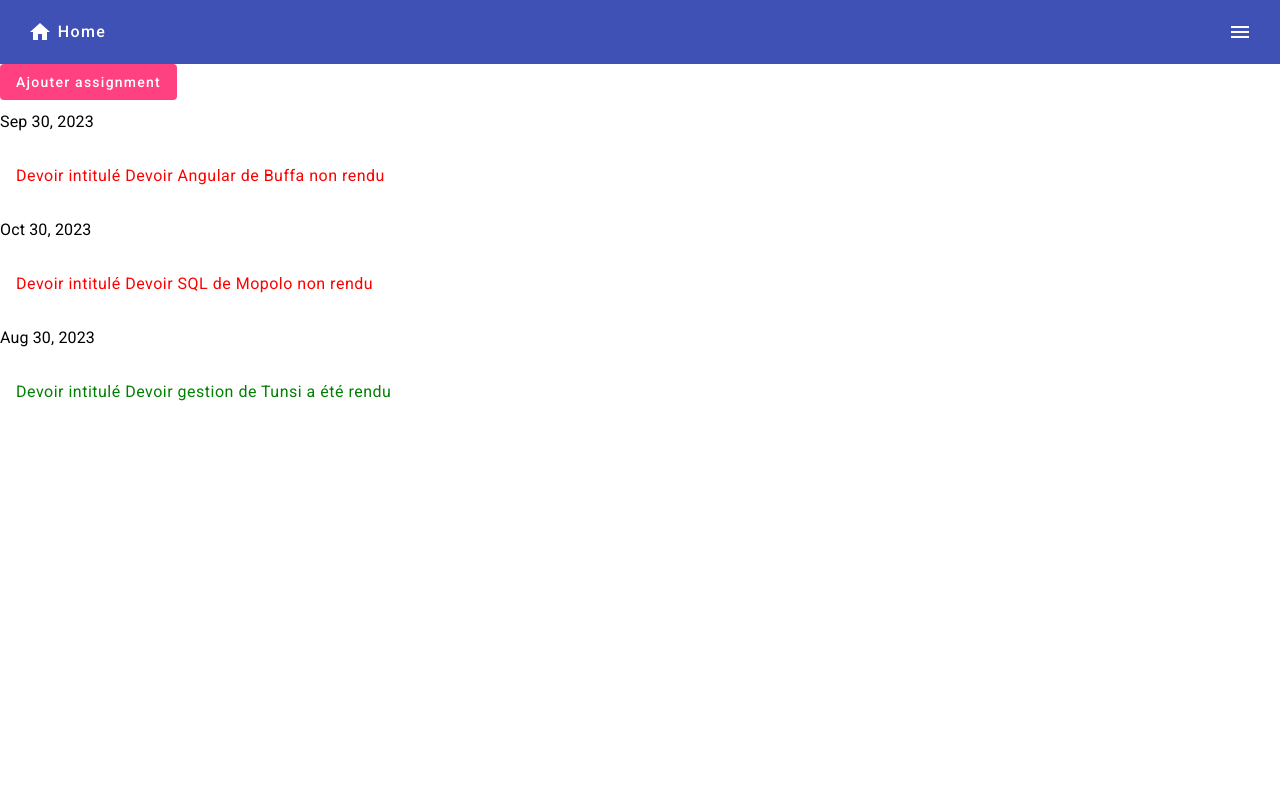
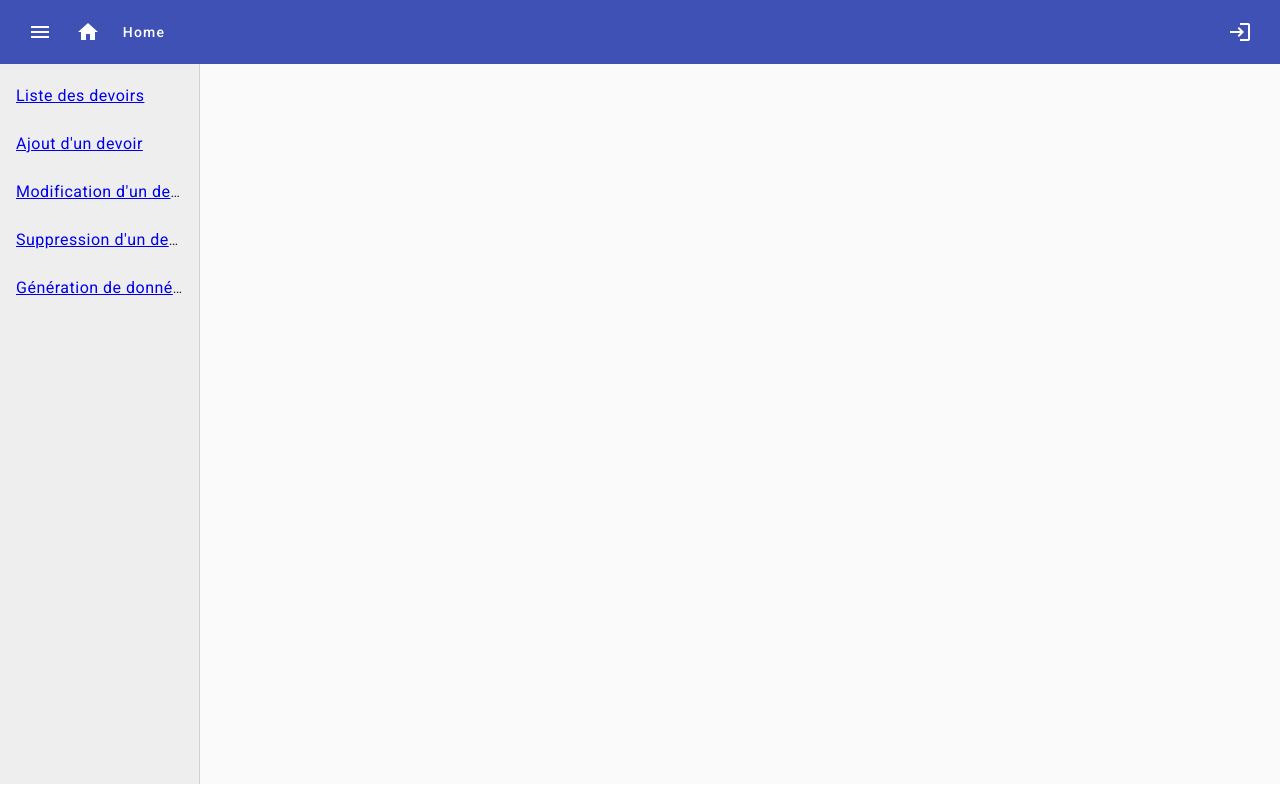
Before and after one commit to gando537/assignement-app, an Angular app: page / in a window 1280 px wide. Both pictures are taken after a click on the button "menu". Built offline with nearby package versions, Linux system fonts and the light colour scheme.

Commit message:
mise en place du routing & creation du module service

```diff
--- a/src/app/app-routing.module.ts
+++ b/src/app/app-routing.module.ts
@@ -1,7 +1,12 @@
 import { NgModule } from '@angular/core';
 import { RouterModule, Routes } from '@angular/router';
+import { AssignementsComponent } from './assignments/assignments.component';
 
-const routes: Routes = [];
+const routes: Routes = [
+  {
+    path: "assignments", component: AssignementsComponent
+  }
+];
 
 @NgModule({
   imports: [RouterModule.forRoot(routes)],
--- a/src/app/app.component.css
+++ b/src/app/app.component.css
@@ -0,0 +1,12 @@
+mat-sidenav-container {
+    height: calc(205vh - 115vh);
+}
+
+mat-sidenav {
+    width: 200px;
+    background-color: #eee;
+}
+
+.example-spacer {
+    flex: 1 1 auto;
+}
--- a/src/app/app.component.html
+++ b/src/app/app.component.html
@@ -1,2 +1,23 @@
-
-<app-assignements></app-assignements>
+<mat-toolbar color="primary">
+    <mat-toolbar-row>
+        <button mat-icon-button class="example-icon" (click)="opened=!opened"><mat-icon>menu</mat-icon></button>
+        <button mat-icon-button class="menu"> <mat-icon>home</mat-icon></button>
+        <button mat-button class="menu" id="_menu">Home</button>
+        <span class="example-spacer"></span>
+        <button mat-icon-button class="example-icon login" id="_login"><mat-icon>login</mat-icon></button>
+    </mat-toolbar-row>
+</mat-toolbar>
+<mat-sidenav-container>
+    <mat-sidenav [(opened)]="opened" mode="side">
+        <mat-list>
+            <mat-list-item><a routerLink="/assignments">Liste des devoirs</a></mat-list-item>
+            <mat-list-item><a routerLink="/assignments">Ajout d'un devoir</a></mat-list-item>
+            <mat-list-item><a routerLink="/assignments">Modification d'un devoir</a></mat-list-item>
+            <mat-list-item><a routerLink="/assignments">Suppression d'un devoir</a></mat-list-item>
+            <mat-list-item><a routerLink="/assignments">Génération de données de test</a></mat-list-item>
+        </mat-list>
+    </mat-sidenav>
+    <mat-sidenav-content>
+        <router-outlet></router-outlet>
+    </mat-sidenav-content>
+</mat-sidenav-container>
--- a/src/app/app.component.ts
+++ b/src/app/app.component.ts
@@ -7,4 +7,5 @@ import { Component } from '@angular/core';
 })
 export class AppComponent {
   title = 'assignement-app';
+  opened: boolean = false;
 }
--- a/src/app/app.module.ts
+++ b/src/app/app.module.ts
@@ -14,6 +14,7 @@ import { RenduDirective } from './shared/rendu.directive';
 import { MatInputModule } from '@angular/material/input';
 import { MatFormFieldModule } from '@angular/material/form-field';
 import { FormsModule } from '@angular/forms';
+import { MatCheckboxModule } from '@angular/material/checkbox';
 import { MatDatepickerModule } from '@angular/material/datepicker';
 import { MatNativeDateModule} from '@angular/material/core';
 import { AssignementDetailComponent } from './assignments/assignement-detail/assignement-detail.component';
@@ -21,6 +22,7 @@ import { NonRenduDirective } from './shared/non-rendu.directive';
 import { AddAssignementComponent } from './assignments/add-assignement/add-assignement.component';
 import { MatToolbarModule } from '@angular/material/toolbar';
 import { MatIconModule } from '@angular/material/icon';
+import { MatSidenavModule } from '@angular/material/sidenav';
 
 @NgModule({
   declarations: [
@@ -46,7 +48,9 @@ import { MatIconModule } from '@angular/material/icon';
     MatDatepickerModule,
     MatNativeDateModule,
     MatToolbarModule,
-    MatIconModule
+    MatIconModule,
+    MatSidenavModule,
+    MatCheckboxModule
   ],
   providers: [],
   bootstrap: [AppComponent]
--- a/src/app/assignments/assignement-detail/assignement-detail.component.html
+++ b/src/app/assignments/assignement-detail/assignement-detail.component.html
@@ -1,3 +1,4 @@
+<div class="container">
     <mat-card *ngIf="assignmentTransmis">
         <mat-card-content>
             <mat-card-title>
@@ -7,5 +8,7 @@
                 {{assignmentTransmis.dateDeRendu | date: 'dd/MM/yyyy'}}
             </mat-card-subtitle>
             <button mat-flat-button color="accent" (click)="onSubmit()">Supprimer Assignment</button>
+            <mat-checkbox *ngIf="!assignmentTransmis.rendu" (click)="onAssignmentRendu()">Devoir rendu</mat-checkbox>
         </mat-card-content>
     </mat-card>
+</div>
--- a/src/app/assignments/assignement-detail/assignement-detail.component.ts
+++ b/src/app/assignments/assignement-detail/assignement-detail.component.ts
@@ -23,4 +23,7 @@ export class AssignementDetailComponent implements OnInit {
     this.supprimeAssignment.emit(this.assignmentTransmis);
   }
 
+  onAssignmentRendu() {
+    this.assignmentTransmis.rendu = true;
+  }
 }
--- a/src/app/assignments/assignments.component.css
+++ b/src/app/assignments/assignments.component.css
@@ -12,10 +12,6 @@
     margin: 5px;
 }
 
-.example-spacer {
-    flex: 1 1 auto;
-}
-
 .menu {
     font-size: medium;
 }
--- a/src/app/assignments/assignments.component.html
+++ b/src/app/assignments/assignments.component.html
@@ -1,11 +1,4 @@
-<mat-toolbar color="primary">
-    <mat-toolbar-row>
-        <button mat-icon-button class="menu"> <mat-icon>home</mat-icon></button>
-        <button mat-button class="menu" id="_menu">Home</button>
-        <span class="example-spacer"></span>
-        <button mat-icon-button class="example-icon"><mat-icon>menu</mat-icon></button>
-    </mat-toolbar-row>
-</mat-toolbar>
+
 <main *ngIf="!formVisible">
     <button mat-flat-button color="accent" (click)="formVisible = true">Ajouter assignment</button>
         <mat-list *ngFor="let assignment of assignments">
--- a/src/app/assignments/assignments.component.ts
+++ b/src/app/assignments/assignments.component.ts
@@ -1,5 +1,7 @@
 import { Component, OnInit } from '@angular/core';
 import { Assignment } from './assignments.model';
+import { AssignmentsService } from '../shared/assignments.service';
+import { Observable } from 'rxjs';
 
 @Component({
   selector: 'app-assignements',
@@ -14,35 +16,32 @@ export class AssignementsComponent implements OnInit {
   nomDevoir: string = '';
   dateRendu!: Date;
   assignmentSelectionne!: Assignment;
+  assignments: Assignment[] = [];
 
-
-  assignments: Assignment[] = [
-    {
-      nom: 'Devoir Angular de Buffa',
-      dateDeRendu: new Date('2023-09-30'),
-      rendu: false,
-    },
-    {
-      nom: 'Devoir SQL de Mopolo',
-      dateDeRendu: new Date('2023-10-30'),
-      rendu: false,
-    },
-    {
-      nom: 'Devoir gestion de Tunsi',
-      dateDeRendu: new Date('2023-08-30'),
-      rendu: true,
-    },
-  ];
+  constructor(private assignmentsService: AssignmentsService) {
+   }
 
   ngOnInit(): void {
+    // this.assignments = this.assignmentsService.getAssignments();
+    this.getAssignments();
+  }
+  getAssignments() {
+    this.assignmentsService.getAssignments()
+      .subscribe(assignments => {
+        this.assignments = assignments;
+      });
   }
 
   assignmentClique(assignement: Assignment) {
     this.assignmentSelectionne = assignement;
   }
 
-  onNouvelAssignment($event: Assignment) {
-    this.assignments.push($event);
+  onNouvelAssignment(event: Assignment) {
+    // this.assignments.push($event);
+    this.assignmentsService.addAssignment(event)
+      .subscribe(message => {
+        console.log(message);
+      });
     this.formVisible = false;
   }
 
--- /dev/null
+++ b/src/app/shared/assignments.service.ts
@@ -0,0 +1,42 @@
+import { Injectable } from '@angular/core';
+import { Observable, of } from 'rxjs';
+import { Assignment } from '../assignments/assignments.model';
+
+@Injectable({
+  providedIn: 'root'
+})
+export class AssignmentsService {
+
+  assignments: Assignment[] = [
+    {
+      nom: 'Devoir Angular de Buffa',
+      dateDeRendu: new Date('2023-09-30'),
+      rendu: false,
+    },
+    {
+      nom: 'Devoir SQL de Mopolo',
+      dateDeRendu: new Date('2023-10-30'),
+      rendu: false,
+    },
+    {
+      nom: 'Devoir gestion de Tunsi',
+      dateDeRendu: new Date('2023-08-30'),
+      rendu: true,
+    },
+  ];
+
+  constructor() { }
+
+  getAssignments(): Observable<Assignment[]> {
+    return of(this.assignments);
+  }
+
+  addAssignment(assignment: Assignment): Observable<String> {
+    this.assignments.push(assignment);
+    return of("Assignment ajouté");
+  }
+
+  updateAssignment(assignment: Assignment): Observable<String>{
+    return of("Assignment service: Assignment modifié");
+  }
+}
```
Lines whose indentation alone changed are shown as unchanged.
